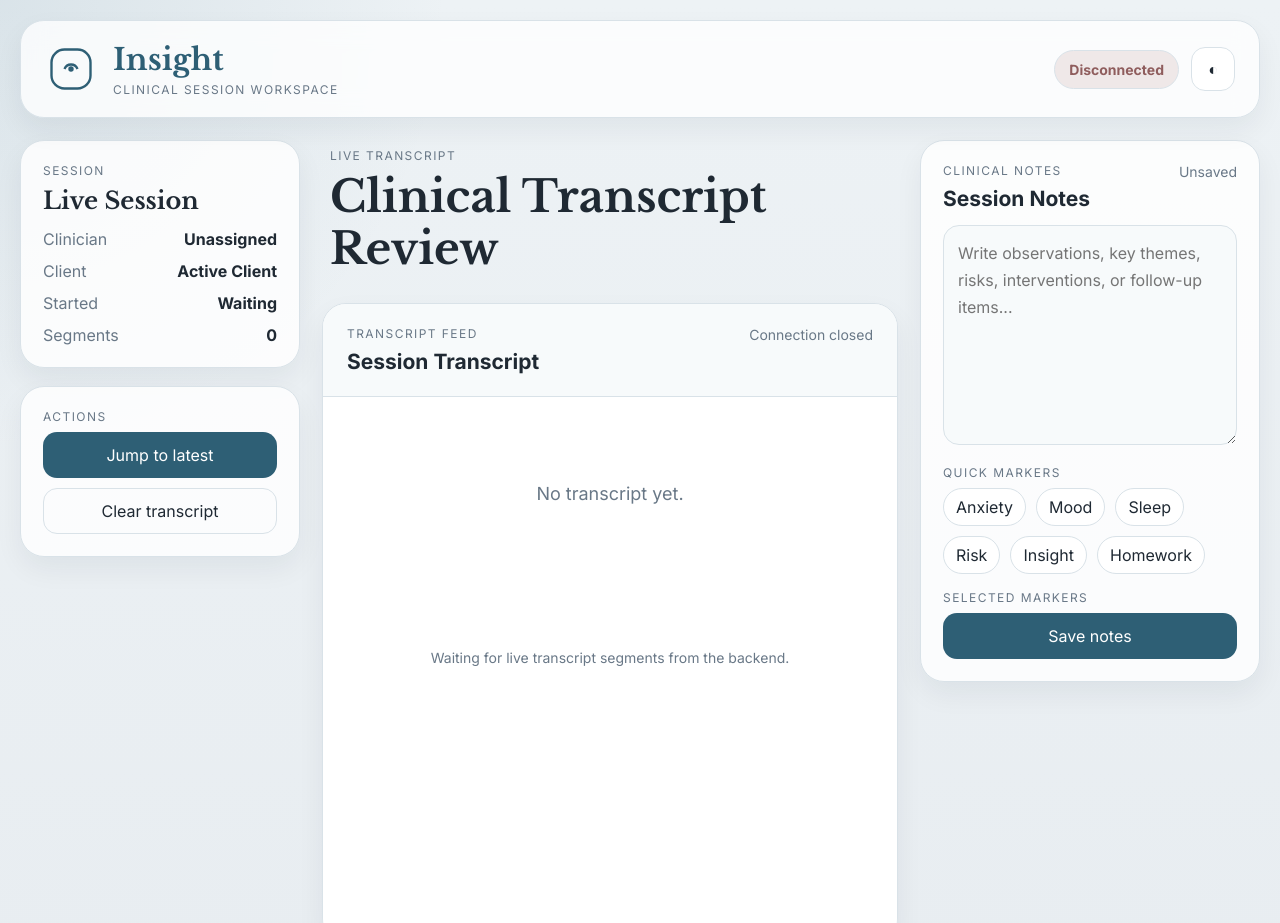
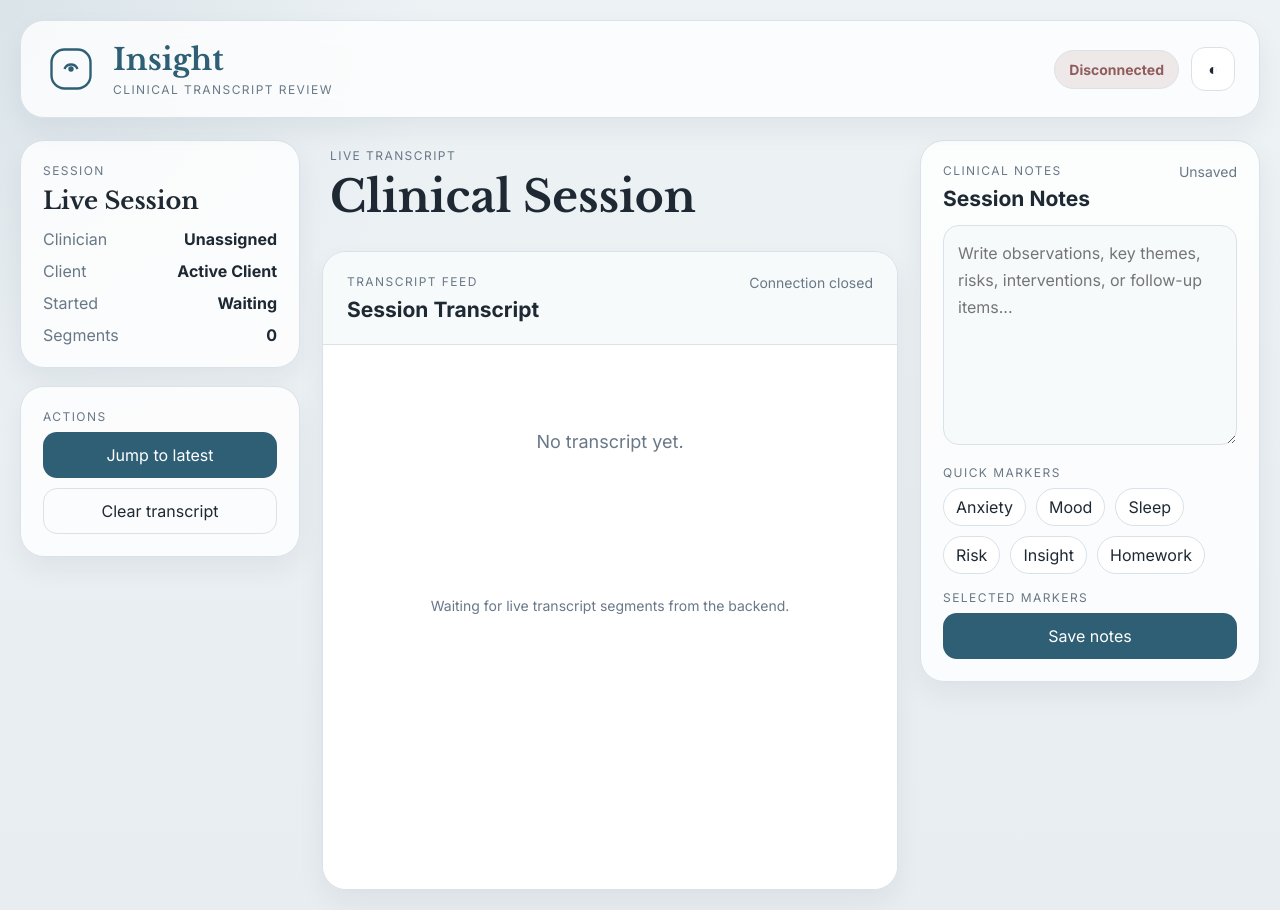
Before and after one commit to gejaco/Insight, a plain HTML site: page templates/insight-dashboard.html in a window 1280 px wide. Shown: the top 923 px of the page. Drawn offline with nearby package versions, Linux system fonts and the light colour scheme.

Commit message:
Adjust text on title

```diff
--- a/templates/insight-dashboard.html
+++ b/templates/insight-dashboard.html
@@ -25,7 +25,7 @@
         </div>
         <div>
           <h1 class="brand-title">Insight</h1>
-          <p class="brand-subtitle">Clinical Session Workspace</p>
+          <p class="brand-subtitle">Clinical Transcript Review</p>
         </div>
       </div>
 
@@ -60,7 +60,7 @@
       <section class="center-column">
         <div class="hero-copy">
           <p class="eyebrow">Live transcript</p>
-          <h2>Clinical Transcript Review</h2>
+          <h2>Clinical Session</h2>
         </div>
 
         <section class="transcript-card">
```
